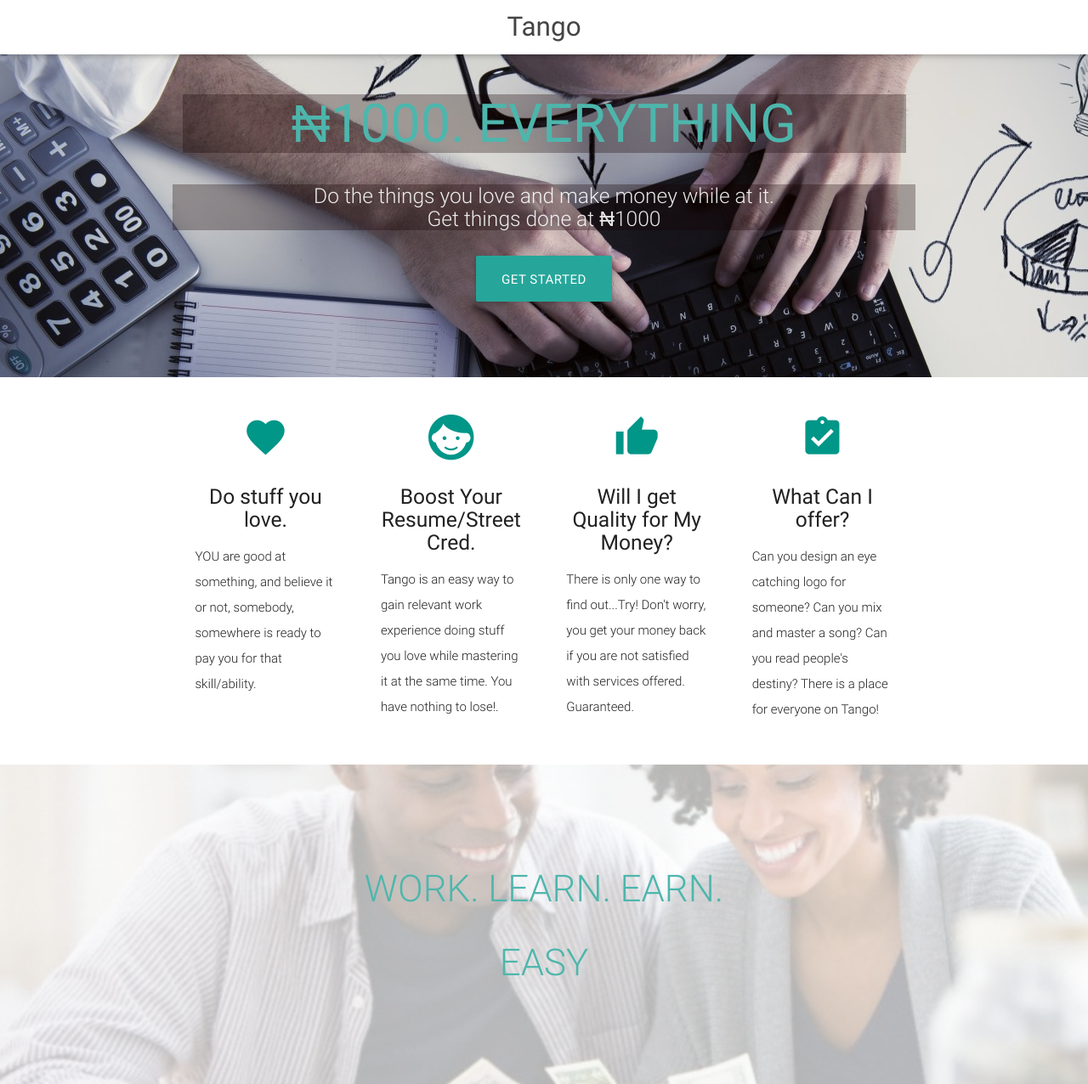
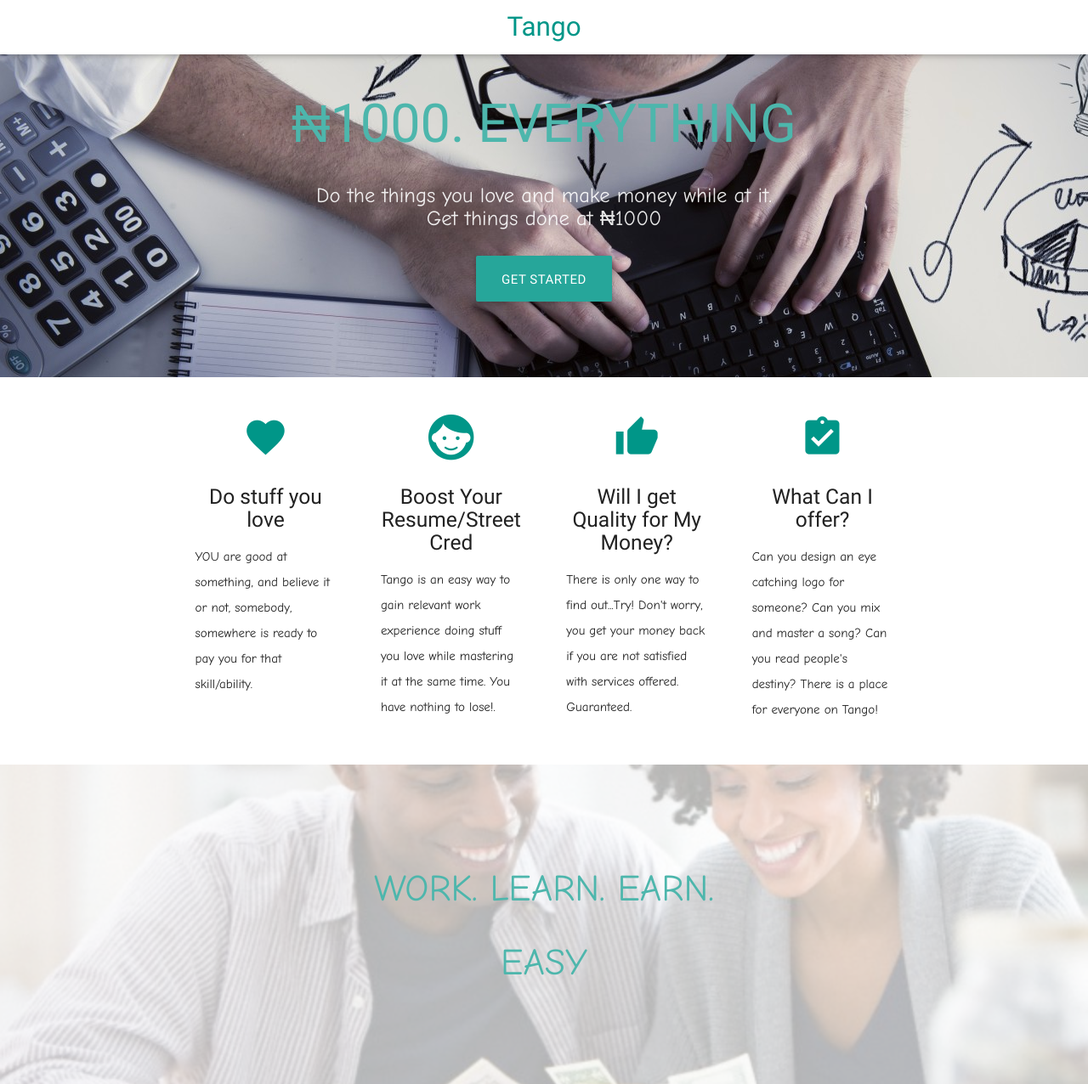
Before and after one commit to andela-asogbein/tango, a website: page public/index.html in a window 1280 px wide. Shown: the top 1276 px of the page at 85% size. Drawn offline with nearby package versions, Linux system fonts and the light colour scheme.

Commit message:
style changes

```diff
--- a/public/index.html
+++ b/public/index.html
@@ -25,7 +25,7 @@
 <body>
   <nav class="white" role="navigation">
     <div class="nav-wrapper container">
-      <a id="logo-container" href="#" class="brand-logo center">Tango</a>
+      <a id="logo-container" href="#" class="brand-logo center"><div class='teal-text'>Tango</div></a>
       <ul class="right hide-on-med-and-down">
       </ul>
 
@@ -40,9 +40,9 @@
     <div class="section no-pad-bot">
       <div class="container">
         <br><br>
-        <h1 class="header center teal-text text-lighten-2" style="background-color:rgba(20,0,0,0.3);">&#8358;1000. EVERYTHING</h1>
+        <h1 class="header center teal-text text-lighten-2" >&#8358;1000. EVERYTHING</h1>
         <div class="row center">
-          <h5 class="header col s12 light" style="background-color:rgba(20,0,0,0.3);">Do the things you love and make money while at it.<br> Get things done at &#8358;1000</h5>
+          <h5 class="header col s12 light" style='font-family:"Comic Sans MS", cursive, sans-serif'>Do the things you love and make money while at it.<br> Get things done at &#8358;1000</h5>
         </div>
         <div class="row center">
           <a href="#subscribe" id="download-button" class="btn-large waves-effect waves-light teal lighten-1">Get Started</a>
@@ -63,18 +63,18 @@
         <div class="col s12 m3">
           <div class="icon-block">
             <h2 class="center teal-text"><i class="mdi-action-favorite"></i></h2>
-            <h5 class="center">Do stuff you love.</h5>
+            <h5 class="center">Do stuff you love</h5>
 
-            <p class="light">YOU are good at something, and believe it or not, somebody, somewhere is ready to pay you for that skill/ability.</p>
+            <p class="light" style='font-family:"Comic Sans MS", cursive, sans-serif'>YOU are good at something, and believe it or not, somebody, somewhere is ready to pay you for that skill/ability.</p>
           </div>
         </div>
 
         <div class="col s12 m3">
           <div class="icon-block">
             <h2 class="center teal-text"><i class="mdi-action-face-unlock"></i></h2>
-            <h5 class="center">Boost Your Resume/Street Cred.</h5>
+            <h5 class="center">Boost Your Resume/Street Cred</h5>
 
-            <p class="light">Tango is an easy way to gain relevant work experience doing stuff you love while mastering it at the same time. You have nothing to lose!.</p>
+            <p class="light" style='font-family:"Comic Sans MS", cursive, sans-serif'>Tango is an easy way to gain relevant work experience doing stuff you love while mastering it at the same time. You have nothing to lose!.</p>
           </div>
         </div>
 
@@ -83,7 +83,7 @@
             <h2 class="center teal-text"><i class="mdi-action-thumb-up"></i></h2>
             <h5 class="center">Will I get Quality for My Money?</h5>
 
-            <p class="light">There is only one way to find out...Try! Don't worry, you get your money back if you are not satisfied with services offered. Guaranteed.</p>
+            <p class="light" style='font-family:"Comic Sans MS", cursive, sans-serif'>There is only one way to find out...Try! Don't worry, you get your money back if you are not satisfied with services offered. Guaranteed.</p>
           </div>
         </div>
 
@@ -92,7 +92,7 @@
             <h2 class="center teal-text"><i class="mdi-action-assignment-turned-in"></i></h2>
             <h5 class="center">What Can I offer?</h5>
 
-            <p class="light">Can you design an eye catching logo for someone? Can you mix and master a song? Can you read people's destiny? There is a place for everyone on Tango!</p>
+            <p class="light" style='font-family:"Comic Sans MS", cursive, sans-serif'>Can you design an eye catching logo for someone? Can you mix and master a song? Can you read people's destiny? There is a place for everyone on Tango!</p>
           </div>
         </div>
       </div>
@@ -104,8 +104,8 @@
     <div class="section no-pad-bot">
       <div class="container">
         <div class="row center">
-          <h3 class="header col s12 light teal-text text-lighten-2" >WORK. LEARN. EARN.</h3>
-          <h3 class="header col s12 light teal-text text-lighten-2" >EASY</h3>
+          <h3 class="header col s12 light teal-text text-lighten-2" style='font-family:"Comic Sans MS", cursive, sans-serif'>WORK. LEARN. EARN.</h3>
+          <h3 class="header col s12 light teal-text text-lighten-2" style='font-family:"Comic Sans MS", cursive, sans-serif'>EASY</h3>
         </div>
       </div>
     </div>
@@ -118,7 +118,7 @@
       <div class="row" ng-controller="userCtrl" id='subscribe'>
         <div class="col s12 center">
           <h3><i class="mdi-content-send teal-text"></i></h3>
-          <h5>We are launching in the next FOUR WEEKS! <br>Subscribe now by entering your email to recieve &#8358;2000 credit on Tango when we launch.</h5>
+          <h5 style='font-family:'>We are launching in the next FOUR WEEKS! <br>Subscribe now by entering your email to recieve &#8358;2000 credit on Tango when we launch.</h5>
           <div ng-if="displayForm">
             <div><h4 class='warning' style='color:red'>{{displayNotif}}</h4></div>
             <input type="email" ng-model="mail" required="required" placeholder="you@example.com"/>
```
